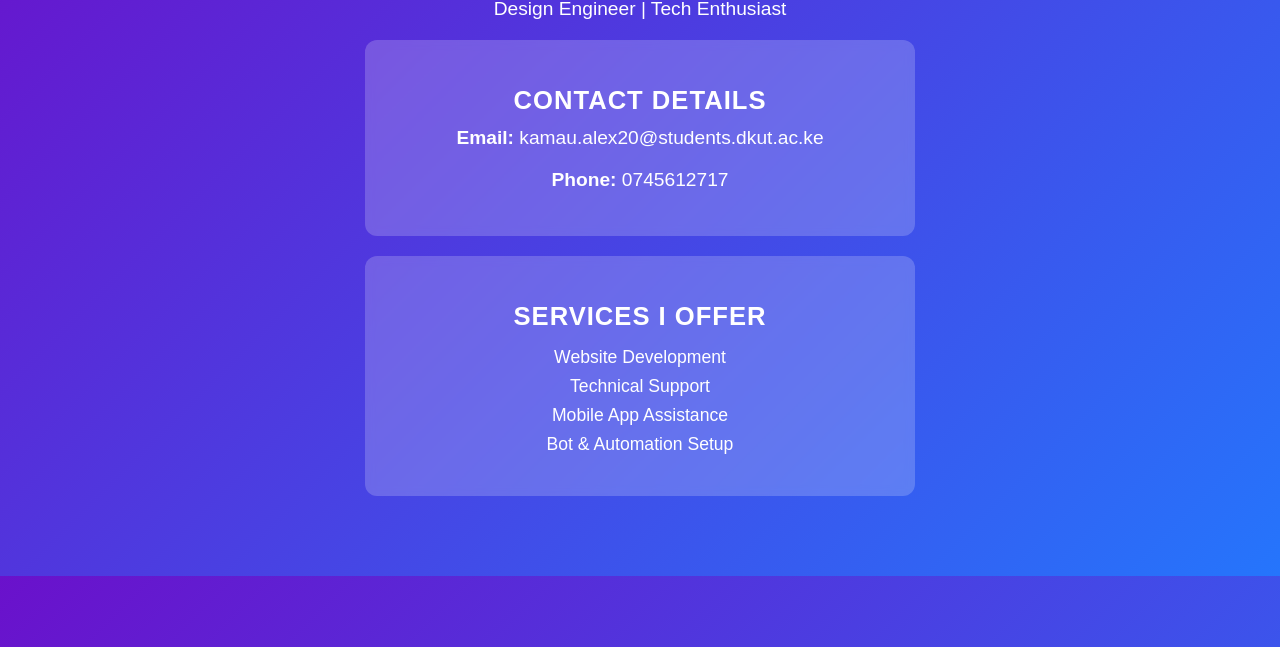
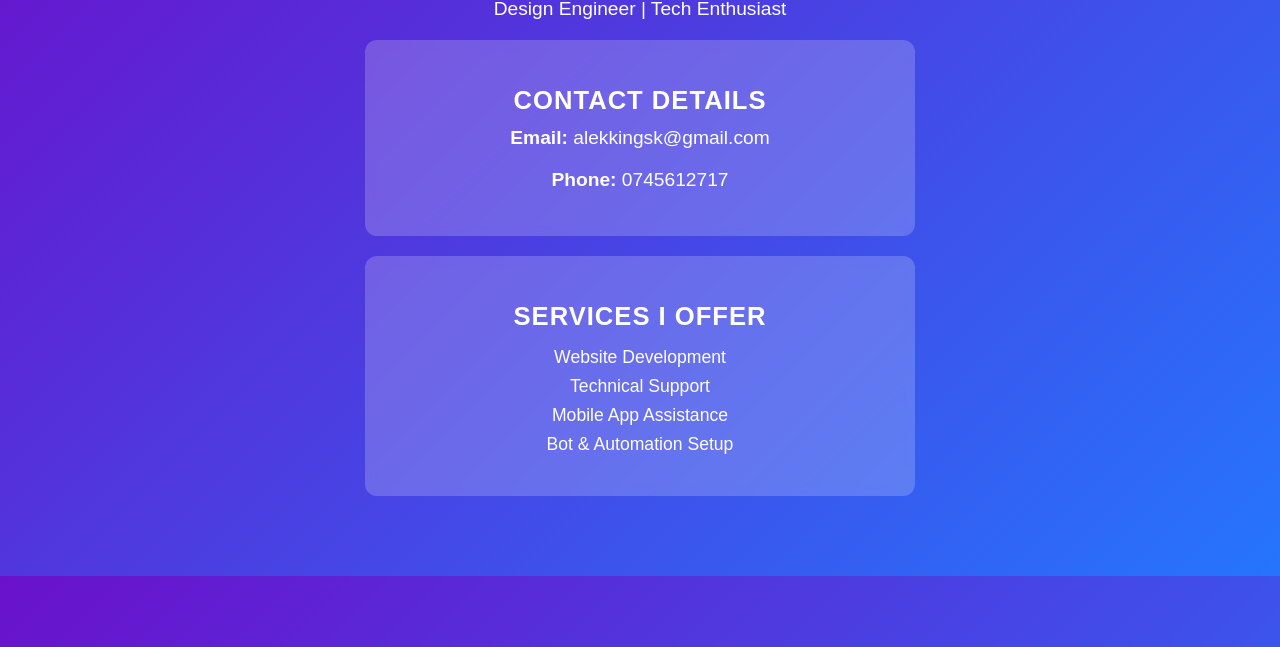
Before and after one commit to anonymous5968/rummitech.github.io, a plain HTML site: page index.html in a window 1280 px wide. Shown: the part 153-800 px from the top of the page. Drawn offline with Linux system fonts and the light colour scheme.

Commit message:
Update email address in contact details

```diff
--- a/index.html
+++ b/index.html
@@ -54,7 +54,7 @@
 
     <div class="section">
       <h2>Contact Details</h2>
-      <p><strong>Email:</strong> kamau.alex20@students.dkut.ac.ke</p>
+      <p><strong>Email:</strong> alekkingsk@gmail.com</p>
       <p><strong>Phone:</strong> 0745612717</p>
     </div>
 
```
